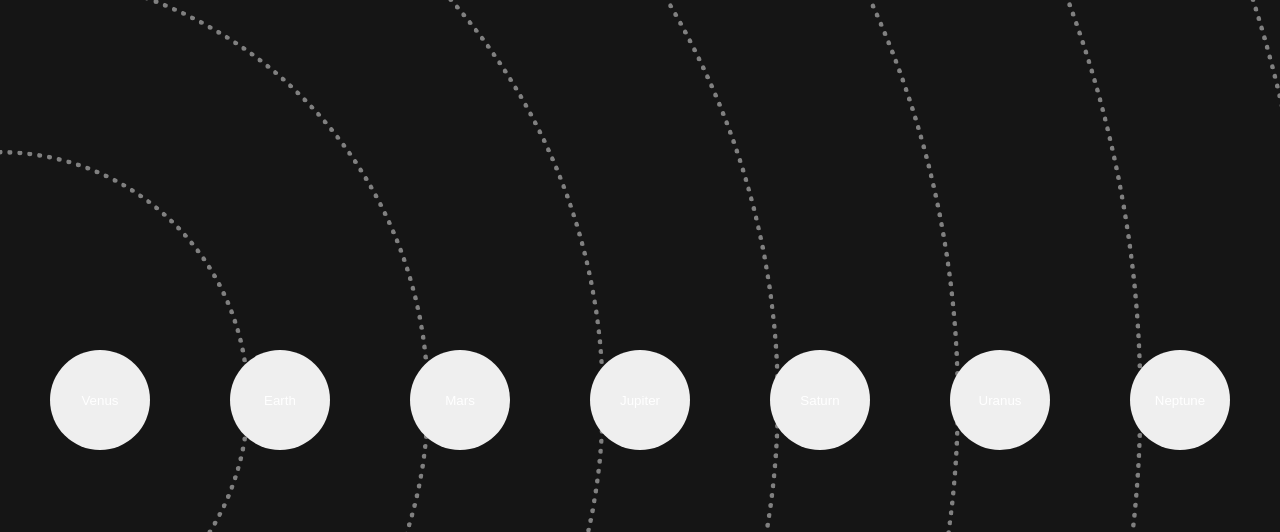
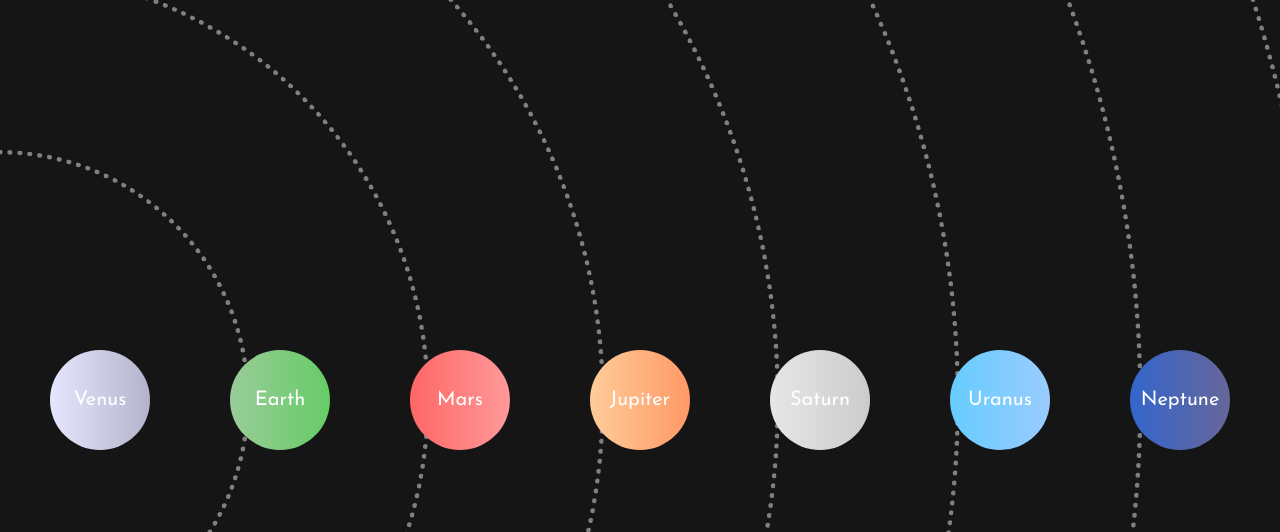
Before and after one commit to ESC18/PlanetAgeCalculator, a website built with webpack: page src/index.html in a window 1280 px wide. Shown: the top 532 px of the page. Built offline with nearby package versions, Linux system fonts and the light colour scheme; a web font is replaced by a local one.

Commit message:
complete styling for project

```diff
--- a/src/css/styles.css
+++ b/src/css/styles.css
@@ -1,9 +1,10 @@
-/*This is the main Stylesheet - startup styling applied: remove startup styling as needed.*/
+/* This is the main Stylesheet - startup styling applied: remove startup styling as needed. */
 * {
     margin: 0;
     padding: 0;
     border: 0;
 }
+
 body {
     background-color: #151515;
     color: whitesmoke;
@@ -15,7 +16,7 @@ body {
     position: absolute;
     top: 50%;
     left: 50%;
-    transform: translate(-50%,-50%);
+    transform: translate(-50%, -50%);
     display: flex;
     flex-direction: row;
     align-items: center;
@@ -26,12 +27,13 @@ body {
     display: flex;
     top: 85%;
     left: 50%;
-    transform: translate(-50%,-50%);
+    transform: translate(-50%, -50%);
     position: absolute;
     flex-direction: row;
     align-items: center;
 }
 
+/* Common button styles */
 button {
     margin: 40px;
     width: 100px;
@@ -39,8 +41,23 @@ button {
     border-radius: 50%;
     height: 100px;
     color: white;
+    font-size: 20px;
+    font-family: Josefin sans;
     z-index: 5;
+    border: none;
 }
+
+/* Planet-specific button styles */
+#one {background: linear-gradient(to right, #b3b3cc, #8080a0);}
+#two {background: linear-gradient(to right, #e6e6ff, #b3b3cc);}
+#three {background: linear-gradient(to right, #99cc99, #66cc66);}
+#four {background: linear-gradient(to right, #ff6666, #ff9999);}
+#five {background: linear-gradient(to right, #ffcc99, #ff9966);}
+#six {background: linear-gradient(to right, #e6e6e6, #cccccc);}
+#seven {background: linear-gradient(to right, #66ccff, #99ccff);}
+#eight {background: linear-gradient(to right, #3366cc, #666699);}
+#nine {background: linear-gradient(to right, #999999, #cccccc);}
+
 
 input {
     margin: 20px;
@@ -57,7 +74,7 @@ input {
     position: absolute;
     top: 75%;
     left: 50%;
-    transform: translate(-50%,-50%);
+    transform: translate(-50%, -50%);
     font-size: 70px;
     border-bottom: white 5px solid;
     width: 480px;
@@ -84,9 +101,9 @@ input {
     left: 50%;
     border-radius: 50%;
     transform: translate(-50%, -50%);
-    overflow-y: hidden;
 }
 
-textarea:focus, input:focus{
+textarea:focus,
+input:focus {
     outline: none;
 }
--- a/src/index.html
+++ b/src/index.html
@@ -8,15 +8,16 @@
 </head>
 <body>
     <form id="buttonForm">
-        <button id="one" type="button" value="87.97">Mercury</button>
-        <button id="two" type="button" value="224.7">Venus</button>
-        <button id="three" type="button" value="365">Earth</button>
-        <button id="four" type="button" value="686.2">Mars</button>
-        <button id="five" type="button" value="4328.9">Jupiter</button>
-        <button id="six" type="button" value="10745.6">Saturn</button>
-        <button id="seven" type="button" value="30663.65">Uranus</button>
-        <button id="eight" type="button" value="60148.35">Neptune</button>
-        <button id="nine" type="button" value="90490.8">Pluto</button>
+        <button id="one" type="button" value="87.97" data-color="#8080a0">Mercury</button>
+        <button id="two" type="button" value="224.7" data-color="#b3b3cc">Venus</button>
+        <button id="three" type="button" value="365" data-color="#66cc66">Earth</button>
+        <button id="four" type="button" value="686.2" data-color="#ff9999">Mars</button>
+        <button id="five" type="button" value="4,328.9" data-color="#ff9966">Jupiter</button>
+        <button id="six" type="button" value="10,745.6" data-color="#cccccc">Saturn</button>
+        <button id="seven" type="button" value="30,663.65" data-color="#99ccff">Uranus</button>
+        <button id="eight" type="button" value="60,148.35" data-color="#666699">Neptune</button>
+        <button id="nine" type="button" value="90,490.8" data-color="#cccccc">Pluto</button>
+
     </form>
     <div id="rings">
         <div class="ring ringOne"></div>
--- a/src/js/secondary.js
+++ b/src/js/secondary.js
@@ -43,6 +43,7 @@ export function initializer () {
             let titleDiv = document.getElementById("titleDiv");
             displayInfo(currentAgeInput, pastAgeInput, this.value, this.innerText);
             titleDiv.innerText = this.innerText;
+            titleDiv.style.color = this.getAttribute('data-color');
         });
     });
 }
--- a/webpack.config.js
+++ b/webpack.config.js
@@ -36,7 +36,7 @@ module.exports = {
                         loader: "file-loader",
                         options: {
                             name: "[name].[ext]",
-                            outputPath: "assets/images/",
+                            outputPath: "images/",
                         },
                     },
                 ],
```
